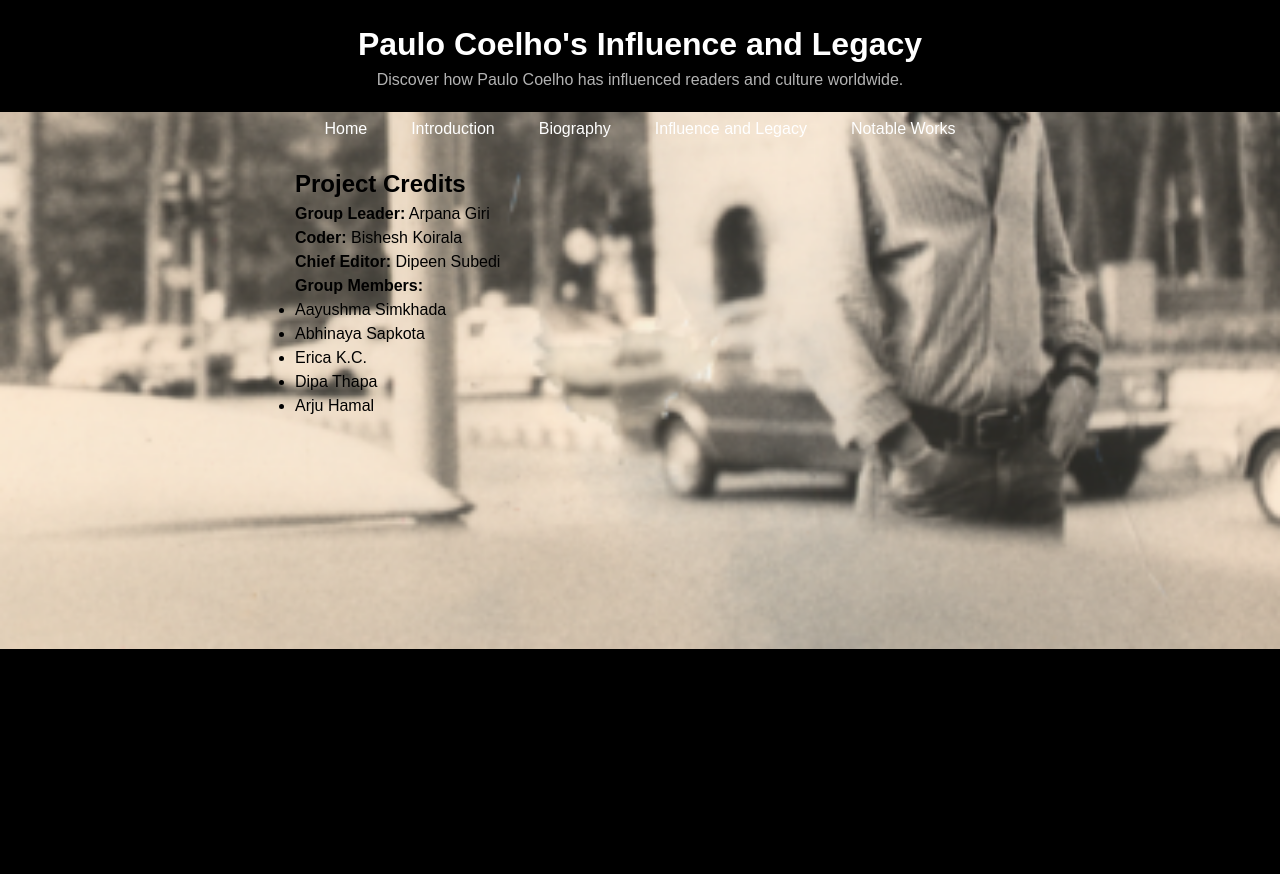
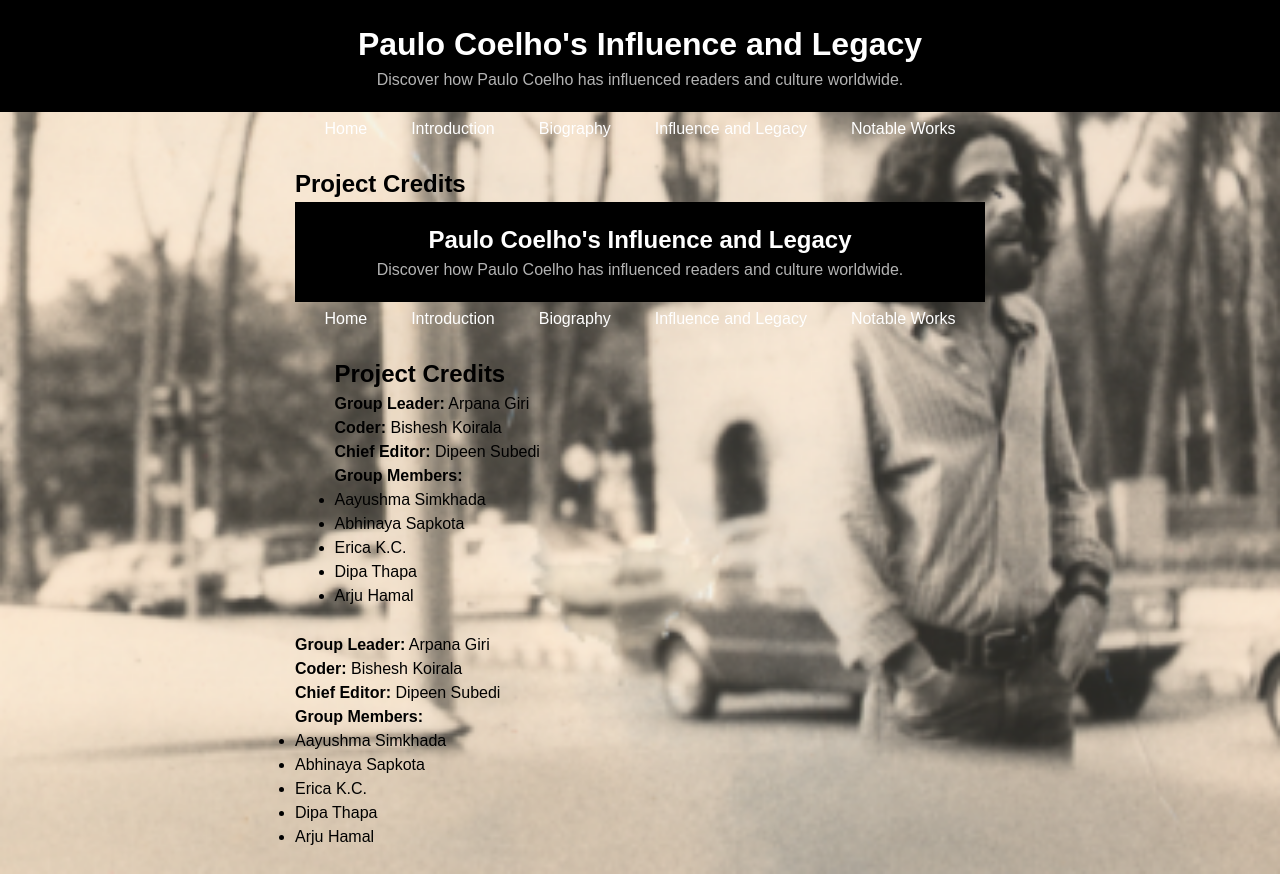
Before and after one commit to Bises-h/Paulo-biography, a plain HTML site: page index.html in a window 1280 px wide. Before the commit the page ends 800 px from the top, so only its background shows below. Drawn offline with Linux system fonts and the light colour scheme.

Commit message:
Update index.html

```diff
--- a/index.html
+++ b/index.html
@@ -1,4 +1,34 @@
 <!DOCTYPE html>
+<html lang="en">
+<head>
+    <meta charset="UTF-8">
+    <meta name="viewport" content="width=device-width, initial-scale=1.0">
+    <meta name="author" content="Your Name">
+    <title>Influence of Paulo Coelho</title>
+    <link rel="stylesheet" href="style.css">
+</head>
+<body>
+
+    <!-- Header Section -->
+    <header>
+        <h1>Paulo Coelho's Influence and Legacy</h1>
+        <p>Discover how Paulo Coelho has influenced readers and culture worldwide.</p>
+    </header>
+
+    <!-- Navigation Bar -->
+   <nav>
+        <ul>
+            <li><a href="index.html">Home</a></li>
+            <li><a href="introduction.html">Introduction</a></li>
+            <li><a href="biography.html">Biography</a></li>
+            <li><a href="influence.html">Influence and Legacy</a></li>
+            <li><a href="works.html">Notable Works</a></li>
+        </ul>
+</nav>
+    <section class="content">
+        <h2 class="credits-title">Project Credits</h2>
+        <div class="credits">
+        <!DOCTYPE html>
 <html lang="en">
 <head>
     <meta charset="UTF-8">
@@ -39,4 +69,15 @@
     </section>
 
 </body>
+    <mark> <p><strong>Group Leader:</strong> Arpana Giri</p>
+            <p><strong>Coder:</strong> Bishesh Koirala</p>
+            <p><strong>Chief Editor:</strong> Dipeen Subedi</p>
+            <p><strong>Group Members:</strong>
+<ul>
+<li>Aayushma Simkhada</li> <li>Abhinaya Sapkota </li> <li> Erica K.C. </li> <li> Dipa Thapa </li> <li>Arju Hamal </li>
+</p> </ul> </mark>
+        </div>
+    </section>
+
+</body>
 </html>
```
